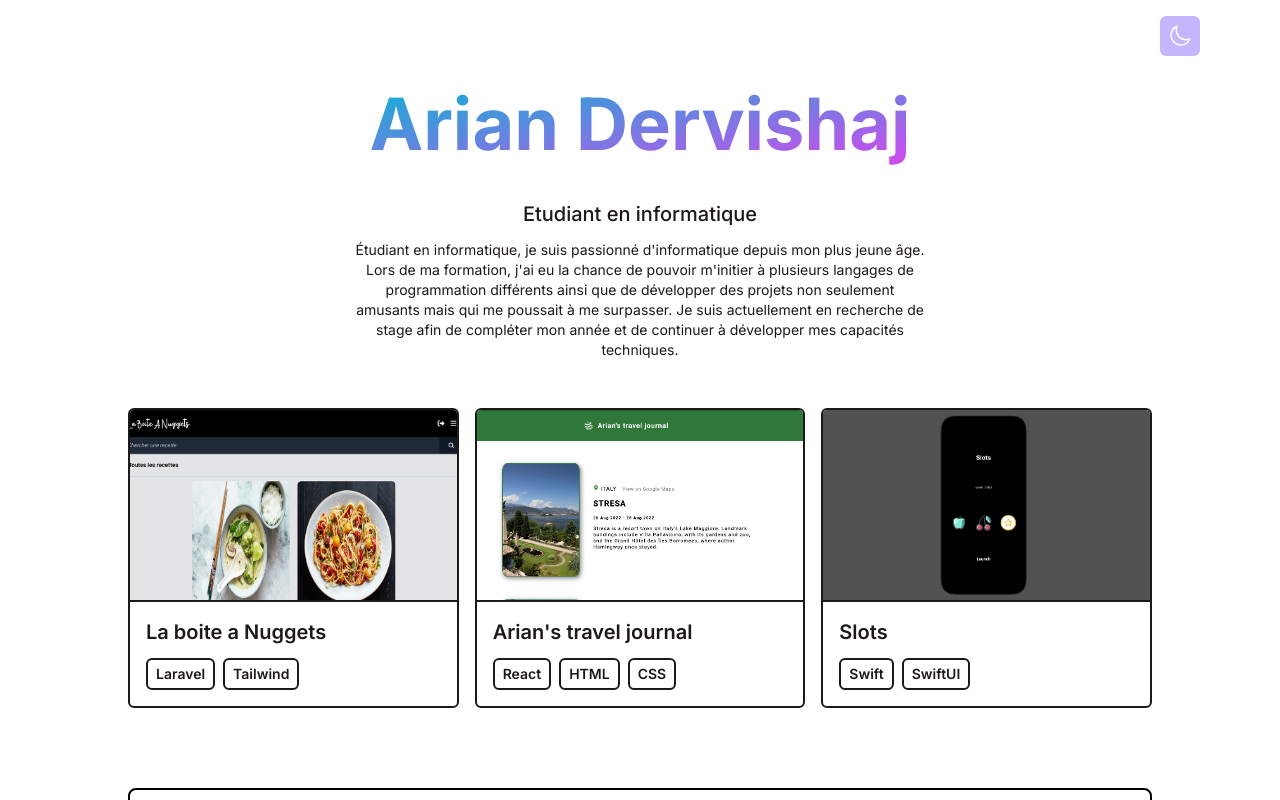
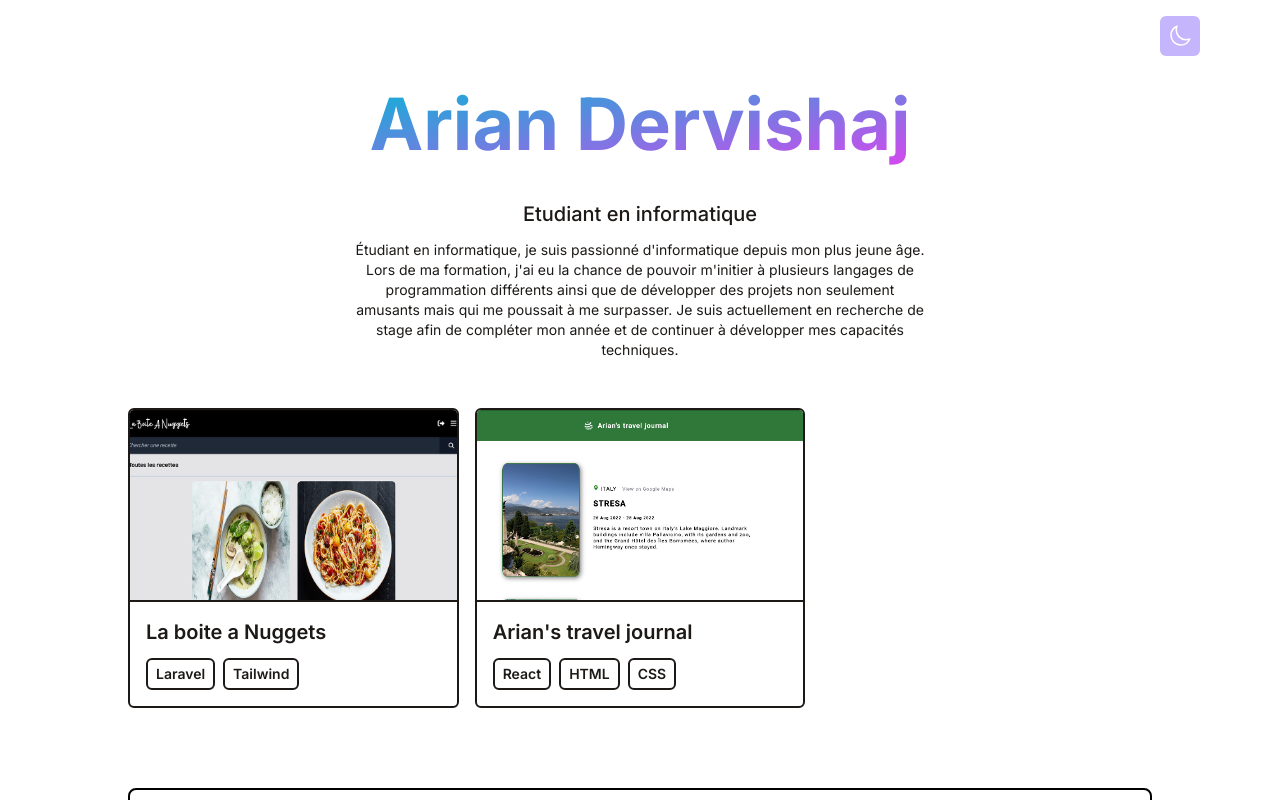
Before and after one commit to ArianDervishaj/ariandervishaj.ch, a React (Vite) app: page / in a window 1280 px wide. Shown: the top 800 px of the page. Built offline with nearby package versions, Linux system fonts and the light colour scheme.

Commit message:
enlever un projet

```diff
--- a/src/data/portfolio.js
+++ b/src/data/portfolio.js
@@ -3,7 +3,7 @@ export default [
         title: "La boite a Nuggets",
         imgUrl: '/assets/laboiteanuggets.png',
         stack: ['Laravel', 'Tailwind'],
-        link: 'http://www.laboiteanuggets.ch/recipes'
+        link: '../components/Contact.jsx'
     },
     {
         title: "Arian's travel journal",
@@ -11,12 +11,4 @@ export default [
         stack: ['React' ,'HTML','CSS' ],
         link: 'https://github.com/ArianDervishaj/traveljournal'
     },
-    {
-        title: 'Slots',
-        imgUrl: '/assets/slots.jpg',
-        stack: ['Swift', 'SwiftUI'],
-        link: 'https://github.com/ArianDervishaj/Slots'
-    },
-
-
 ]
```
